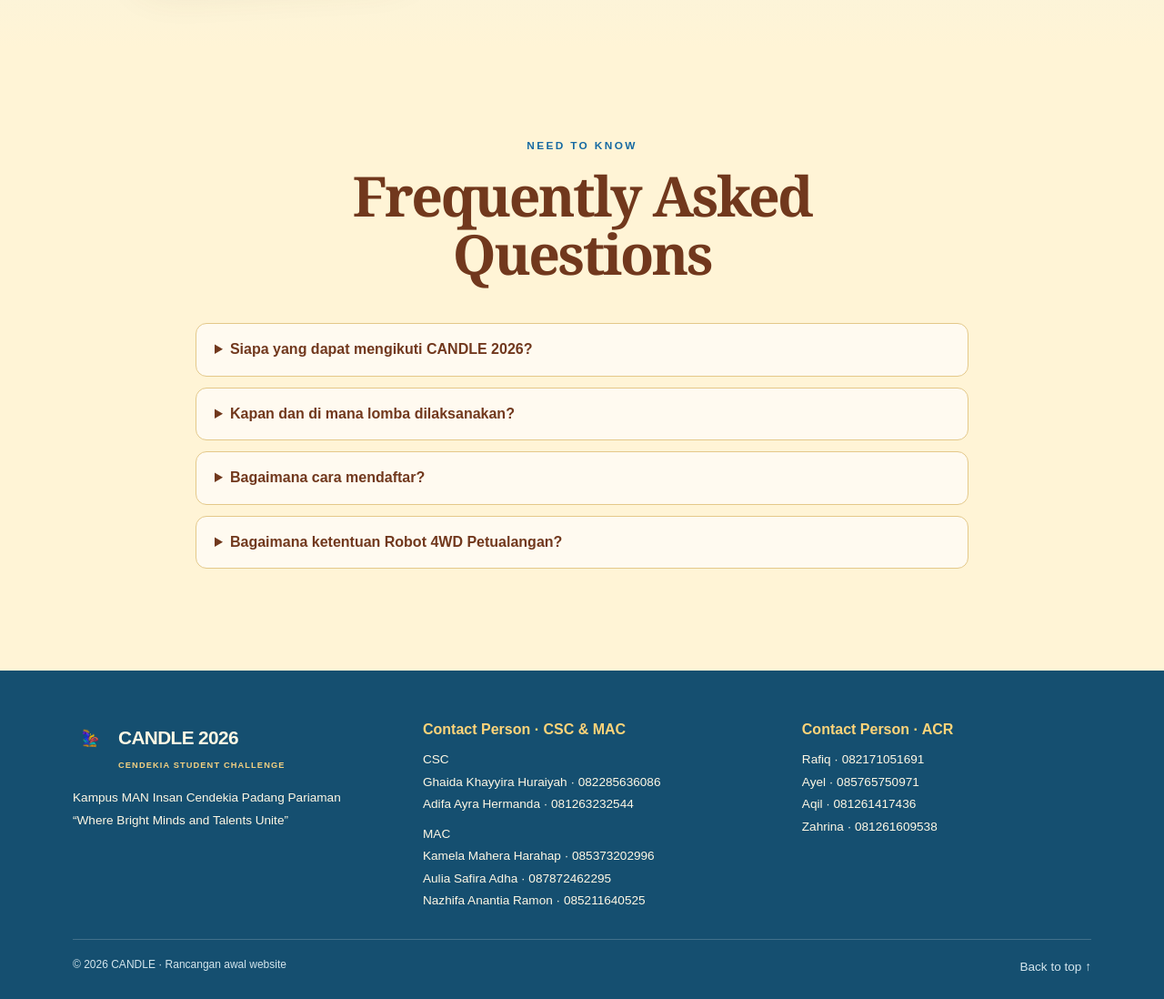
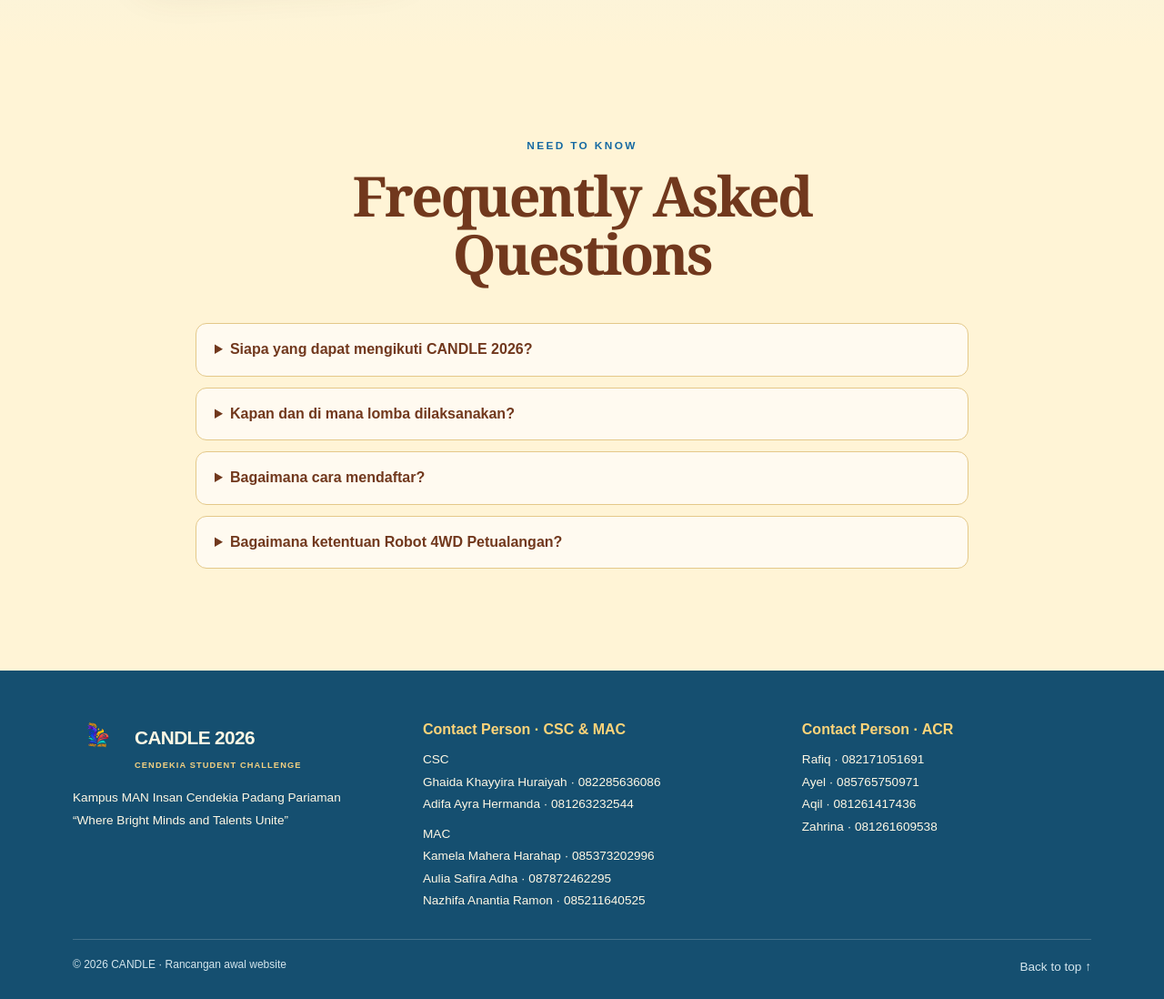
Before and after one commit to upzaxe/CSC, a plain HTML site: page index.html in a window 1280 px wide. Shown: the part 3538-4636 px from the top of the page at 91% size. Drawn offline with Linux system fonts and the light colour scheme.

Commit message:
Update 02-navigation.css

```diff
--- a/css/02-navigation.css
+++ b/css/02-navigation.css
@@ -31,8 +31,11 @@
 
 .brand{display:flex;align-items:center;gap:10px;font-weight:900;color:var(--deep);line-height:1.1;letter-spacing:-.03em}
 
-.brand img{width:40px;height:42px;object-fit:contain}
-
+.brand img {
+    width: 58px;
+    height: 58px;
+    object-fit: contain;
+}
 .brand small{display:block;letter-spacing:.12em;font-size:.58rem;color:var(--ink);margin-top:4px}
 
 .links{display:flex;align-items:center;gap:25px;font-size:.85rem;font-weight:700}
```
